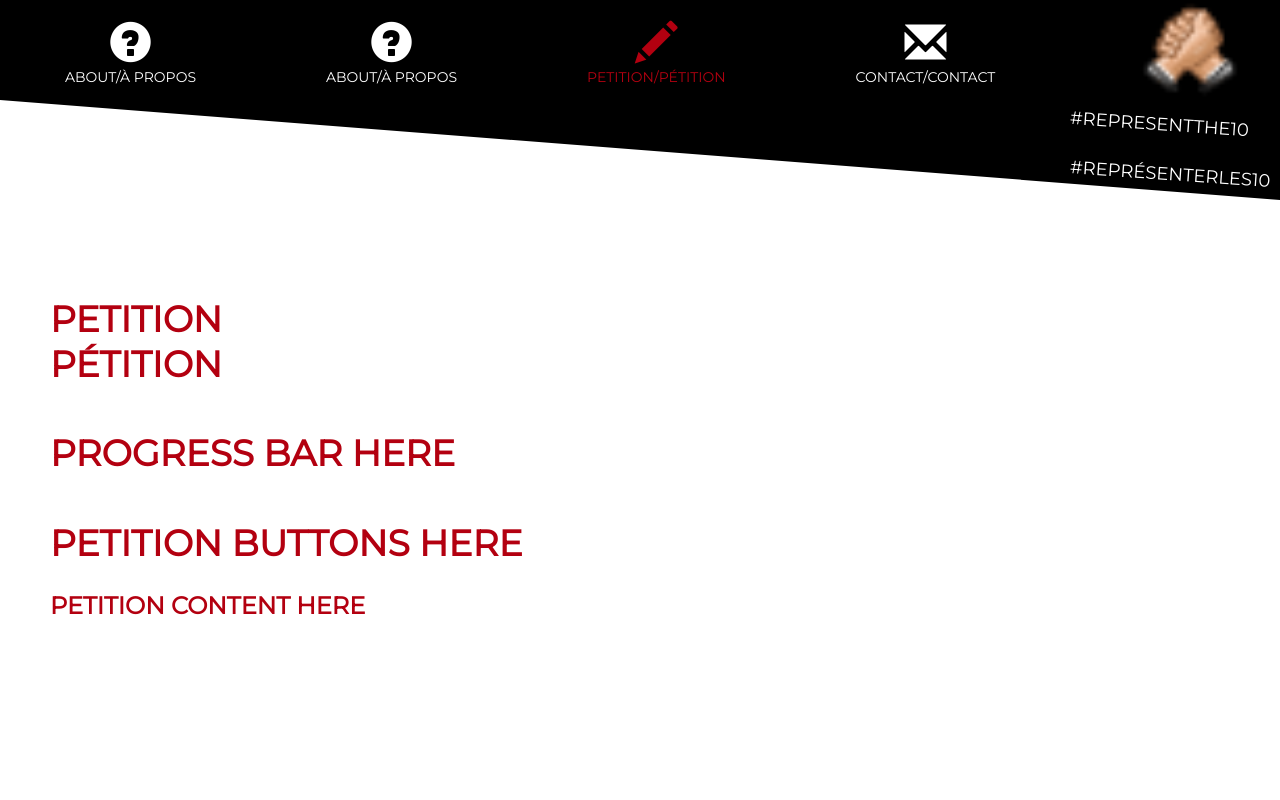
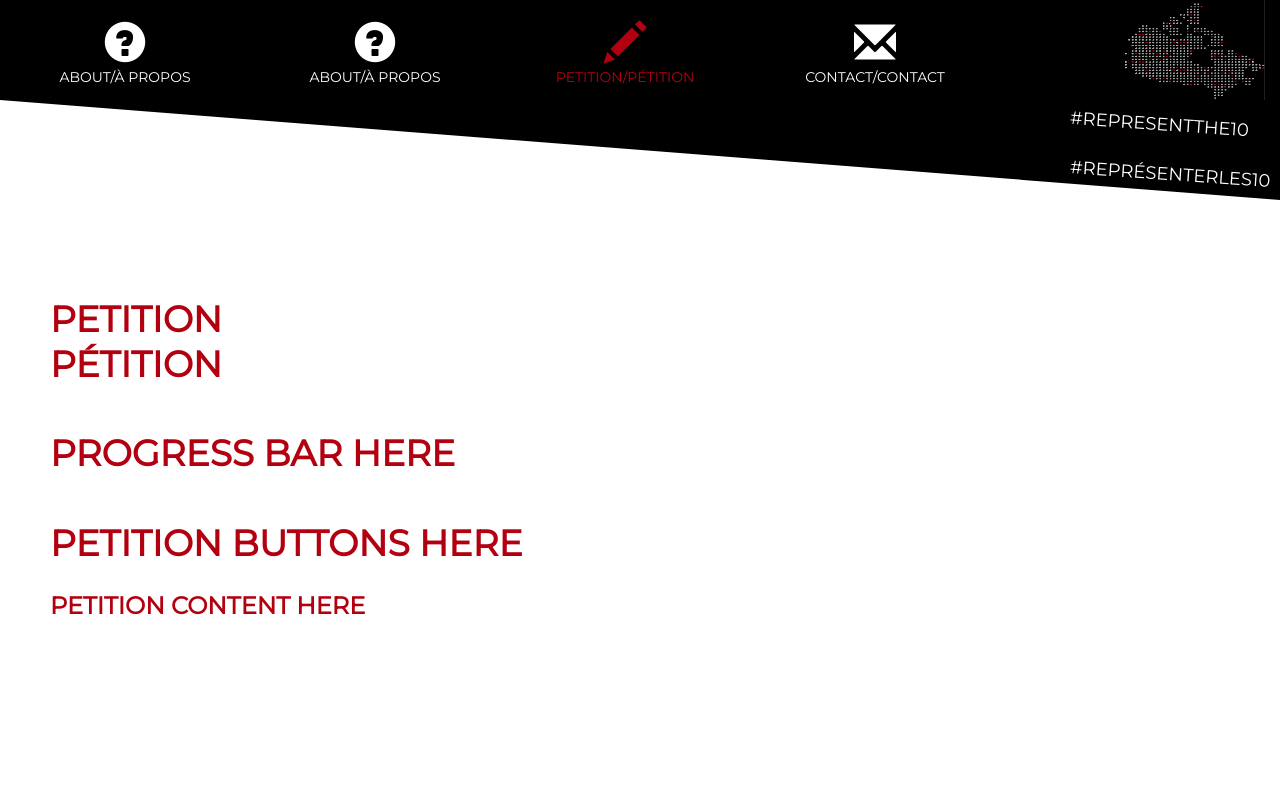
Before and after one commit to farhankassam2/represent-the-10, a plain HTML site: page app/html/petition.html in a window 1280 px wide. Shown: the top 800 px of the page. Drawn offline with nearby package versions, Linux system fonts and the light colour scheme.

Commit message:
navbar animation speed and other tweaks

```diff
--- a/app/html/petition.html
+++ b/app/html/petition.html
@@ -22,7 +22,7 @@
 
 <body>
 	<!--TODO: insert proper home image-->
-	<!--TODO: make collapse on mobile (on hold until get proper mobile design-->
+	<!--TODO: Either make new mobile only navbar or make this collapse properly on mobile (on hold until get proper mobile design)-->
 	<!--Navbar at top of page-->
 	<nav class="navbar navbar-inverse navbar-fixed-top">
 		<div class="container-fluid">
@@ -40,7 +40,6 @@
 			<div class="collapse navbar-collapse" id="myNavbar">
 
 				<!--Buttons and icons-->
-				<div class="row" id="navbar-main">
 				<ul class="nav navbar-nav">
 					<li class="nav-elem">
 						<a href="info.html">
@@ -70,7 +69,7 @@
 				<ul class="nav navbar-nav navbar-right">
 					<li>
 						<div class="row nav-text">
-							<img src="../favicon.png" alt="LOGO" height="100" width="100">
+							<img src="../Capture.PNG" alt="LOGO" height="100" width="150">
 						</div>
 						<div class="row">
 							<a class="navbar-brand tilt trans" href="../index.html">#REPRESENTTHE10</a>
--- a/app/js/navbar.js
+++ b/app/js/navbar.js
@@ -6,14 +6,10 @@
 $(window).scroll(function() {
     if ($(document).scrollTop() > 200) {
         $(".navbar-brand").removeClass("tilt");
-        $('.nav-text').hide('slow', function() {
-            // Animation complete.
-        });
+         $('.nav-text').hide(200);
     } else {
         $(".navbar-brand").addClass("tilt");
-        $('.nav-text').show('slow', function() {
-            // Animation complete.
-        });
+         $('.nav-text').show(200);
     }
 });
 
--- a/app/style.css
+++ b/app/style.css
@@ -14,20 +14,10 @@ h1, h2, h3, h4, h5, h6 {
 	font-weight: bolder;
 }
 
-.trans {
-	-webkit-transition: all 1s ease;
-	-moz-transition: all 1s ease;
-	-o-transition: all 1s ease;
-	transition: all 1s ease;
-}
-
-.active {
-	color: #b30010 !important;
-}
-
 /* ============================================
 ================== NAVBAR ==================
 ==============================================*/
+
 .navbar {
 	border-radius: 0;
 	border: 0;
@@ -53,13 +43,14 @@ h1, h2, h3, h4, h5, h6 {
 }
 
 .navbar-inverse .navbar-brand:hover {
-	color: red;
+	color: #b30010;
 }
 
 .nav-elem {
 	margin-top: 5px;
-	margin-left: 50px;
-	margin-right: 50px;
+	margin-left: 25px;
+	margin-right: 25px;
+	width: 200px; /* TODO: Find an alternative to setting a fixed element width */
 }
 
 span.glyphicon {
@@ -72,16 +63,35 @@ span.glyphicon {
 	transform: rotate(4deg);
 }
 
+.trans {
+	-webkit-transition: all 0.2s ease;
+	-moz-transition: all 0.2s ease;
+	-o-transition: all 0.2s ease;
+	transition: all 0.2s ease;
+}
+
+/* TODO: Spacing for hashtags. Should probably align with bottom of navbar on flatten. */
+/*.hashtag {*/
+	/*line-height: 0.3em;*/
+	/*height: 25px;*/
+	/*padding-top: 0;*/
+/*}*/
+
 .navbar-brand {
 	padding-right: 40px;
 }
 
-#navbar-main {
-	background-color: black;
-	min-height: 100px;
+.container-fluid {
+	padding-right: 0;
+	padding-left: 0;
 }
 
-#navbar-main::after {
+#myNavbar {
+	background-color: black;
+	min-height: 100px; /* TODO: Find a way to set this to the actual navbar height */
+}
+
+#myNavbar::after {
 	content: ' ';
 	z-index: -1;
 	position: absolute;
@@ -91,6 +101,10 @@ span.glyphicon {
 	height: 0;
 	border-top: 100px solid black;
 	border-left: 100vw solid transparent;
+}
+
+.active {
+	color: #b30010 !important;
 }
 
 /* ============================================
```
Also changed, not shown: app/Capture.PNG (added). Lines whose indentation alone changed are shown as unchanged.
